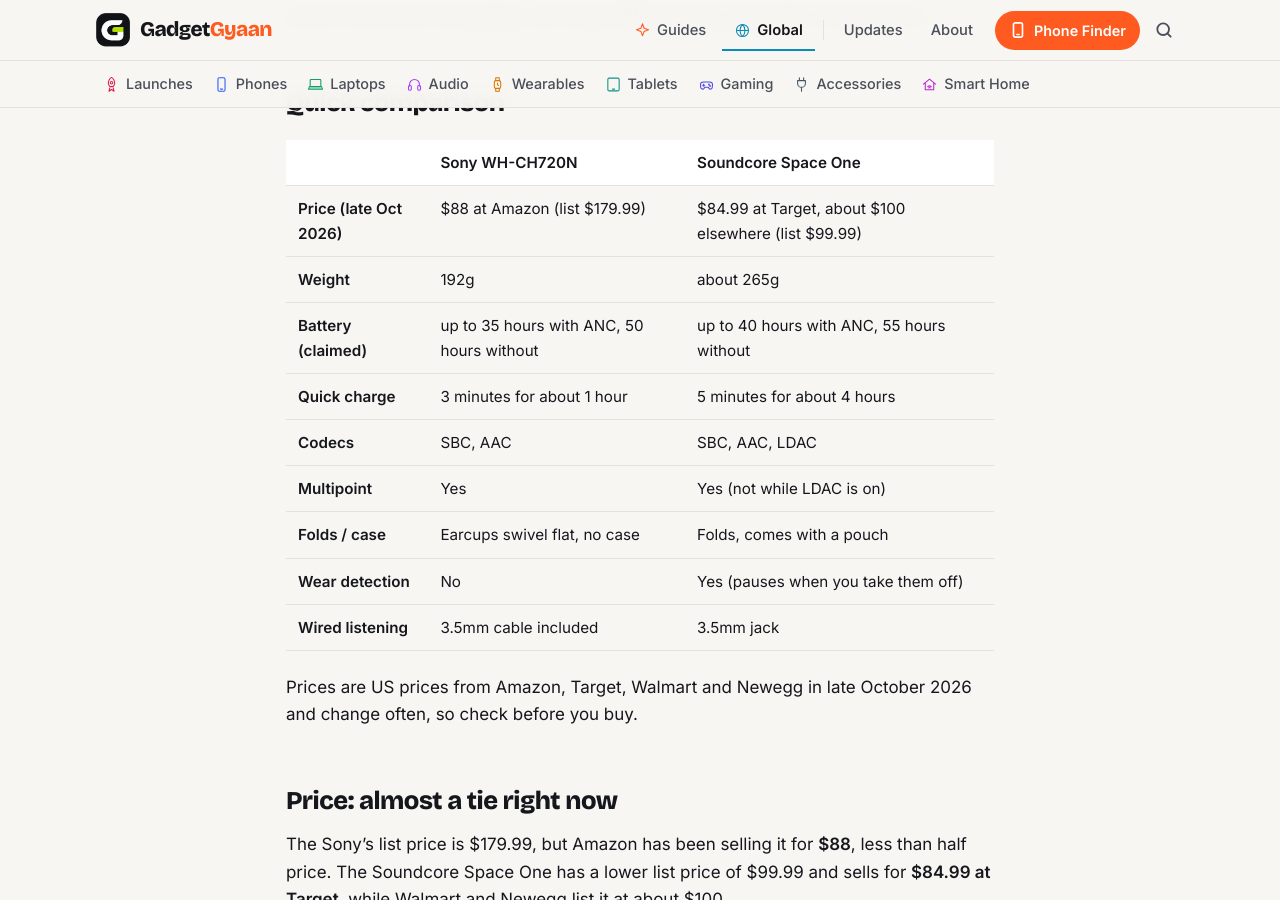
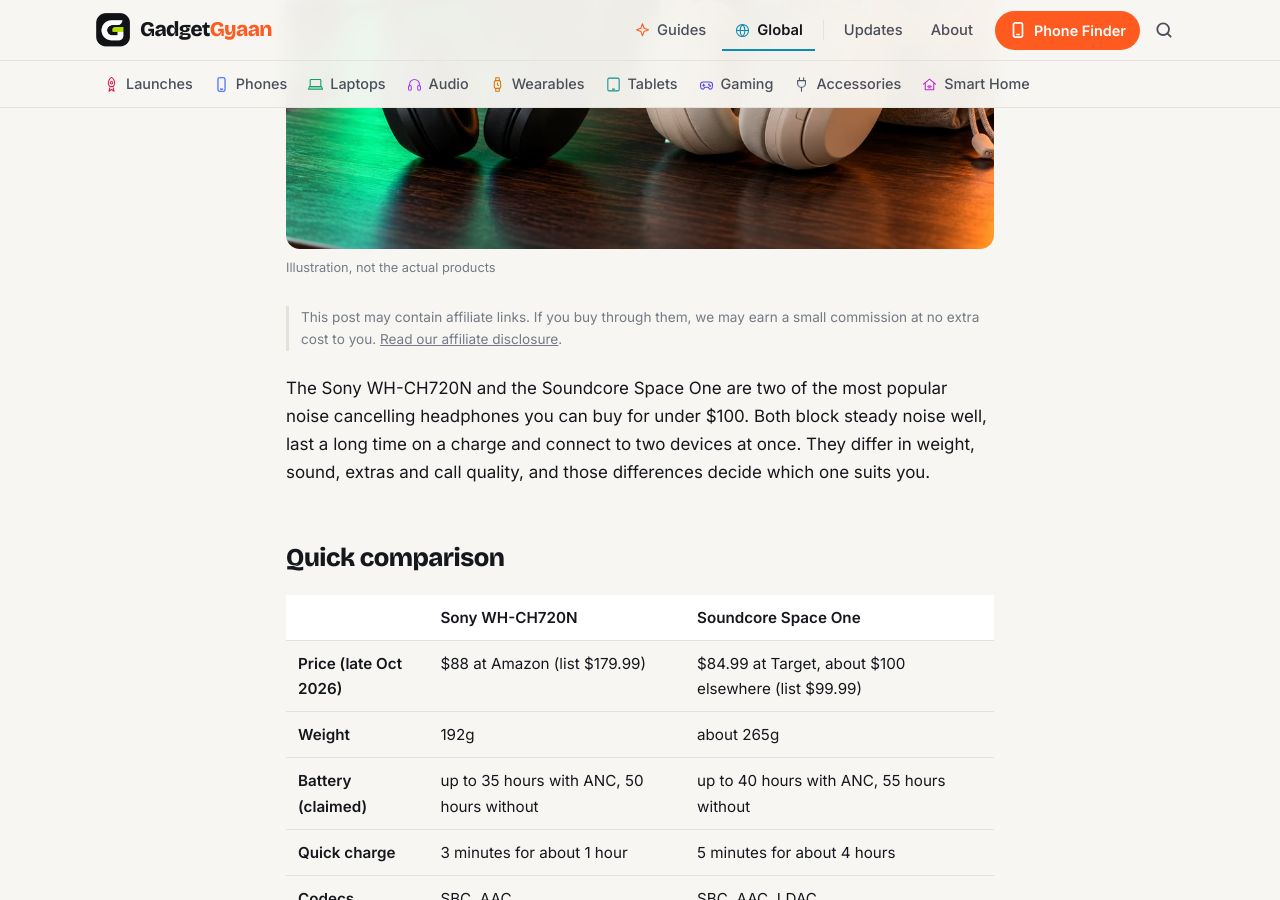
Before and after one commit to kiteksood167/kiteksood167.github.io, a Jekyll site: the page built from _posts/2026-10-29-sony-wh-ch720n-vs-soundcore-space-one.md, in a window 1280 px wide and 900 px high, scrolled down 751 px. Built offline with Jekyll 4.4.1, drawn with Linux system fonts in a browser that asks for light colours; comment, search, counter and statistics services are not loaded; some of the changed text lies outside the part shown.

Commit message:
Add images to Sony vs Soundcore post
Co-Authored-By: Claude Opus 5.5 <noreply@anthropic.com>
Claude-Session: https://claude.ai/code/session_019q2TsaYyUfQwBS5iqKAhGu

```diff
--- a/_posts/2026-10-29-sony-wh-ch720n-vs-soundcore-space-one.md
+++ b/_posts/2026-10-29-sony-wh-ch720n-vs-soundcore-space-one.md
@@ -3,6 +3,9 @@ title: "Sony WH-CH720N vs Soundcore Space One: Which to Buy"
 seo_title: "Sony WH-CH720N vs Soundcore Space One"
 description: "Sony WH-CH720N or Soundcore Space One? We compare price, noise cancelling, comfort, battery, codecs and calls to help you pick the right budget ANC pair."
 date: 2026-10-29 08:54:00 +0530
+image: /assets/images/sony-wh-ch720n-vs-soundcore-space-one.jpg
+image_alt: "A black and a beige pair of over-ear wireless headphones side by side on a wooden desk, with a fabric pouch next to the beige pair"
+image_credit: "Illustration, not the actual products"
 category: Global
 also_in: [Audio]
 tags: [headphones, noise cancelling, anc, comparison, sony, soundcore, anker, usa, uk]
@@ -41,7 +44,10 @@ Both use adaptive noise cancelling that adjusts to your surroundings, and both a
 
 Neither matches premium headphones like Sony's 1000X series on voices and sudden noises. If ANC is your only priority, you won't go wrong with either.
 
-<!-- inline image 1 -->
+<figure class="inline-figure">
+  <img width="1200" height="675" src="/assets/images/headphones-flight-noise-cancelling.jpg" alt="A man relaxing with his eyes closed in an airplane window seat, wearing over-ear headphones at sunset" loading="lazy">
+  <figcaption>Illustration</figcaption>
+</figure>
 
 ## Comfort and design: Sony for long days, Soundcore for travel
 
@@ -65,7 +71,10 @@ Both will easily get through several days of commuting. The Soundcore's quick ch
 
 If you take a lot of calls, this is the deciding factor. RTINGS says the Sony has a much better microphone, and GSMArena found voices clear and easy to understand. Trusted Reviews called the Soundcore's call quality disappointing.
 
-<!-- inline image 2 -->
+<figure class="inline-figure">
+  <img width="1200" height="675" src="/assets/images/headphones-video-call-laptop-desk.jpg" alt="A man wearing black over-ear headphones talking on a video call at a laptop on his desk, with a coffee mug beside him" loading="lazy">
+  <figcaption>Illustration</figcaption>
+</figure>
 
 > **Tip:** If you use an Android phone and want LDAC, remember that turning it on disables multipoint on the Soundcore. You'll have to choose between higher-quality audio and staying connected to your phone and laptop at the same time.
 
```
Also changed, not shown: assets/images/index.yml (+15 -0 lines), assets/images/headphones-flight-noise-cancelling.jpg (added), assets/images/headphones-video-call-laptop-desk.jpg (added), assets/images/md/sony-wh-ch720n-vs-soundcore-space-one.jpg (added), assets/images/sony-wh-ch720n-vs-soundcore-space-one.jpg (added), assets/images/thumbs/sony-wh-ch720n-vs-soundcore-space-one.jpg (added).
